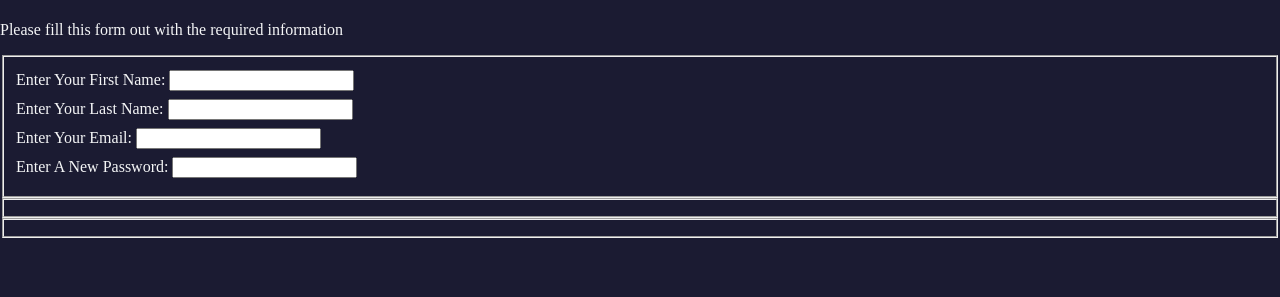
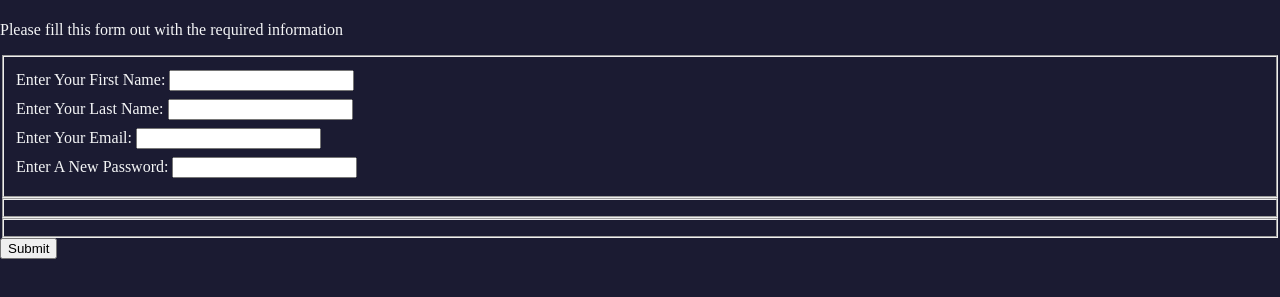
Before and after one commit to AaronJHarvey/Registration-Form, a plain HTML site: page src/index.html in a window 1280 px wide. Shown: the part 59-356 px from the top of the page. Drawn offline with Linux system fonts and the light colour scheme.

Commit message:
Add Submit Input

```diff
--- a/src/index.html
+++ b/src/index.html
@@ -27,6 +27,8 @@
             </fieldset>
             <fieldset></fieldset>
             <fieldset></fieldset>
+
+            <input type='Submit' value='Submit'/>
         </form>
     </body>
 </html>
```
